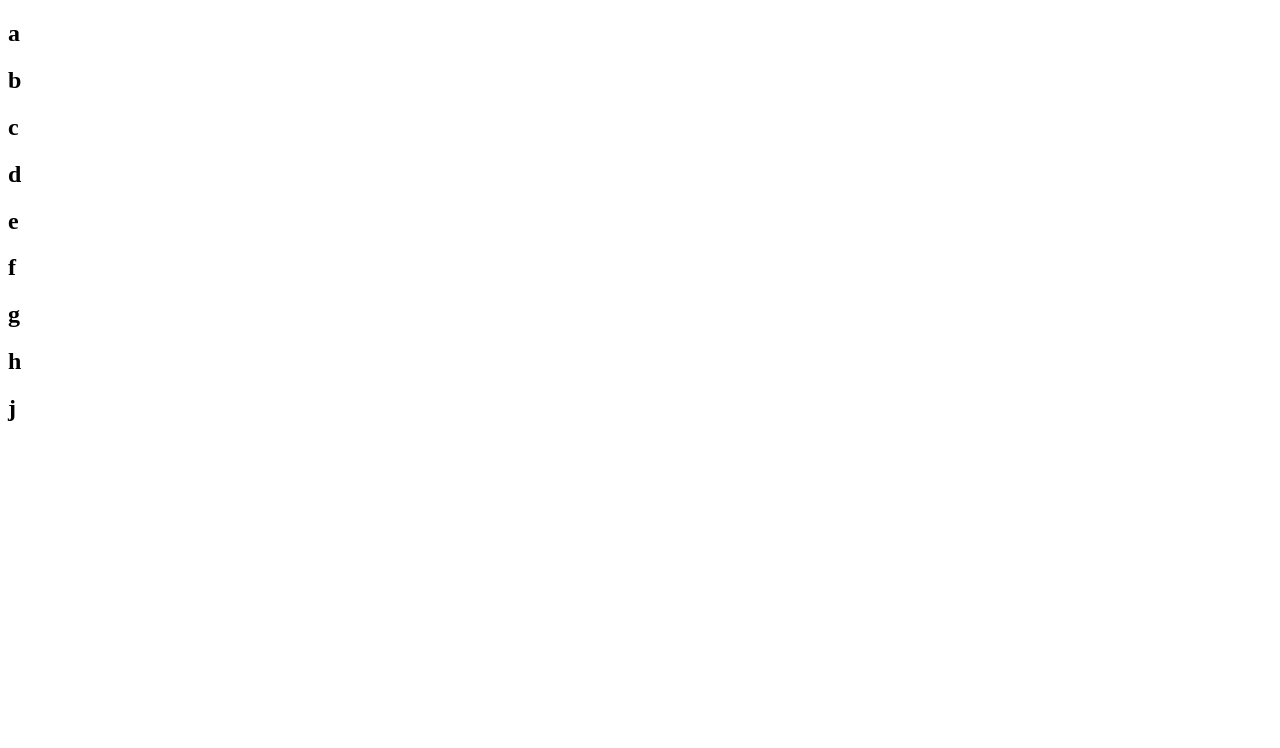
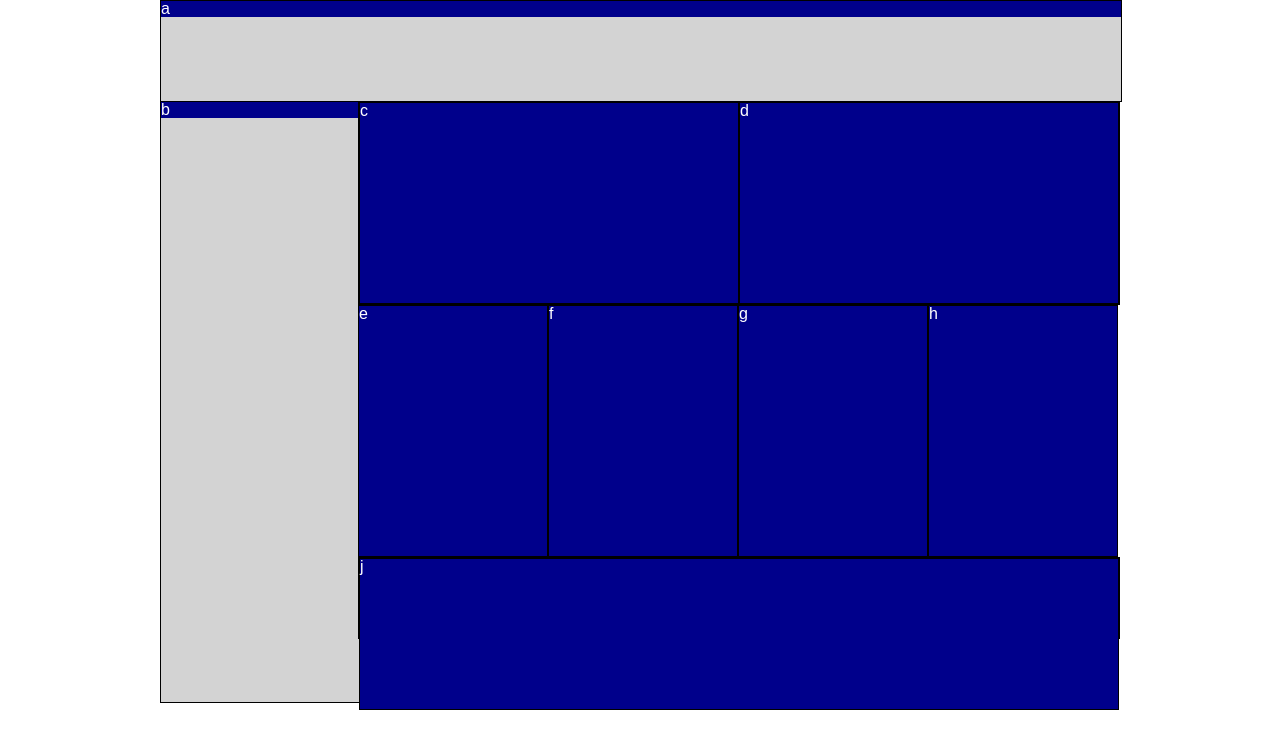
Before and after one commit to caitleigh/lab-01, a plain HTML site: page index.html in a window 1280 px wide. Drawn offline with Linux system fonts and the light colour scheme.

Commit message:
got some functionality down for both mobile and desktop responsiveness and color change

```diff
--- a/index.html
+++ b/index.html
@@ -5,43 +5,53 @@
     <meta name="viewport" content="width=device-width, initial-scale=1.0">
     <meta http-equiv="X-UA-Compatible" content="ie=edge">
     <title>Responsive Web Design</title>
+    <link rel="stylesheet" href="styles/reset.css">
+    <link rel="stylesheet" href="styles/base.css">
+    <link rel="stylesheet" href="styles/layout.css">
+    <link rel="stylesheet" href="styles/modules.css">
 </head>
 <body>
-<section>
-    <h1>a</h1>
+<section class="one">
+    <div class="a">
+        <h1>a</h1>
+    </div>
 </section>
 
-<section>
-    <h1>b</h1>
+<section class="two">
+    <div class="b">
+        <h1>b</h1>
+    </div>
 </section>
 
-<section>
-    <div>
+<section class="three">
+    <div class="c">
         <h1>c</h1>
     </div>
-    <div>
+    <div class="d">
         <h1>d</h1>
     </div>
 
 </section>
 
-<section>
-    <div>
+<section class="four">
+    <div class="e">
         <h1>e</h1>
     </div>
-    <div>
+    <div class="f">
         <h1>f</h1>
     </div>
-    <div>
+    <div class="g">
         <h1>g</h1>
     </div>
-    <div>
+    <div class="h">
         <h1>h</h1>
     </div>
 </section>
 
-<section>
-    <h1>j</h1>
+<section class="five">
+    <div class="j">
+        <h1>j</h1>
+    </div>
 </section>
 
 
--- /dev/null
+++ b/styles/base.css
@@ -0,0 +1,36 @@
+body {
+    width: 960px;
+    margin: 0;
+    padding: 0;
+}
+
+section {
+    background-color: lightgrey;
+}
+
+div {
+    background-color: darkblue;
+
+}
+
+h1 {
+    color: white;
+    font-family: Arial, Helvetica, sans-serif;
+}
+
+@media (max-width: 767px) {
+    body {
+        background-color: grey;
+        width: 480px;
+        margin: auto;
+    }
+
+    section {
+        background-color: white;
+    }
+
+    div {
+        background-color: darkgreen;
+    }
+
+}
--- /dev/null
+++ b/styles/layout.css
@@ -0,0 +1,95 @@
+.one {
+    width: 100%;
+    height: 75px;
+    border: 1px black solid;
+}
+
+.two {
+    width: 100%;
+    height: 150px;
+    border: 1px black solid;
+    border-top: 0px;
+
+}
+
+.three {
+    /* width: 100%; */
+    border: 1px black solid;
+    border-top: 0px;
+}
+
+.c, .d {
+    height: 125px;
+    border: solid black 1px;
+}
+
+.four {
+    width: 100%;
+    display: inline-block;
+    margin: auto;
+    /* border: solid black 1px; */
+}
+
+.e, .f, .g, .h {
+    /* display: inline-flex; */
+    float: right;
+    width: 240px;
+    height: 250px;
+
+}
+
+.five {
+    /* width: 100%; */
+    height: 80px;
+    border: solid black 1px;
+
+}
+
+@media ( min-width: 768px) {
+    body {
+        margin: auto;
+    }
+    .one {
+        width: 100%;
+        height: 100px;
+
+    }
+
+    .two {
+        /* display: inline-block; */
+        float: left;
+        height: 600px;
+        width: 200px;
+        margin-right: -4px;
+    }
+    .three, .four, .five {
+        display: inline-flex;
+        width: 760px;
+    }
+
+    .c, .d {
+        float: left;
+        width: 380px;
+        height: 200px;
+    }
+
+    .e, .f, .g, .h {
+        float: left;
+        width: 190px;
+        height: 250px;
+        border: solid black 1px;
+    }
+
+    .five {
+        float: right;
+    }
+
+    .j {
+        float: left;
+        height: 150px;
+        width: 760px;
+        border: solid black 1px;
+    }
+
+
+}
```
Also changed, not shown: CSS/layout.css (deleted), CSS/modules.css (deleted), styles/modules.css (added), styles/reset.css (renamed from CSS/reset.css).
